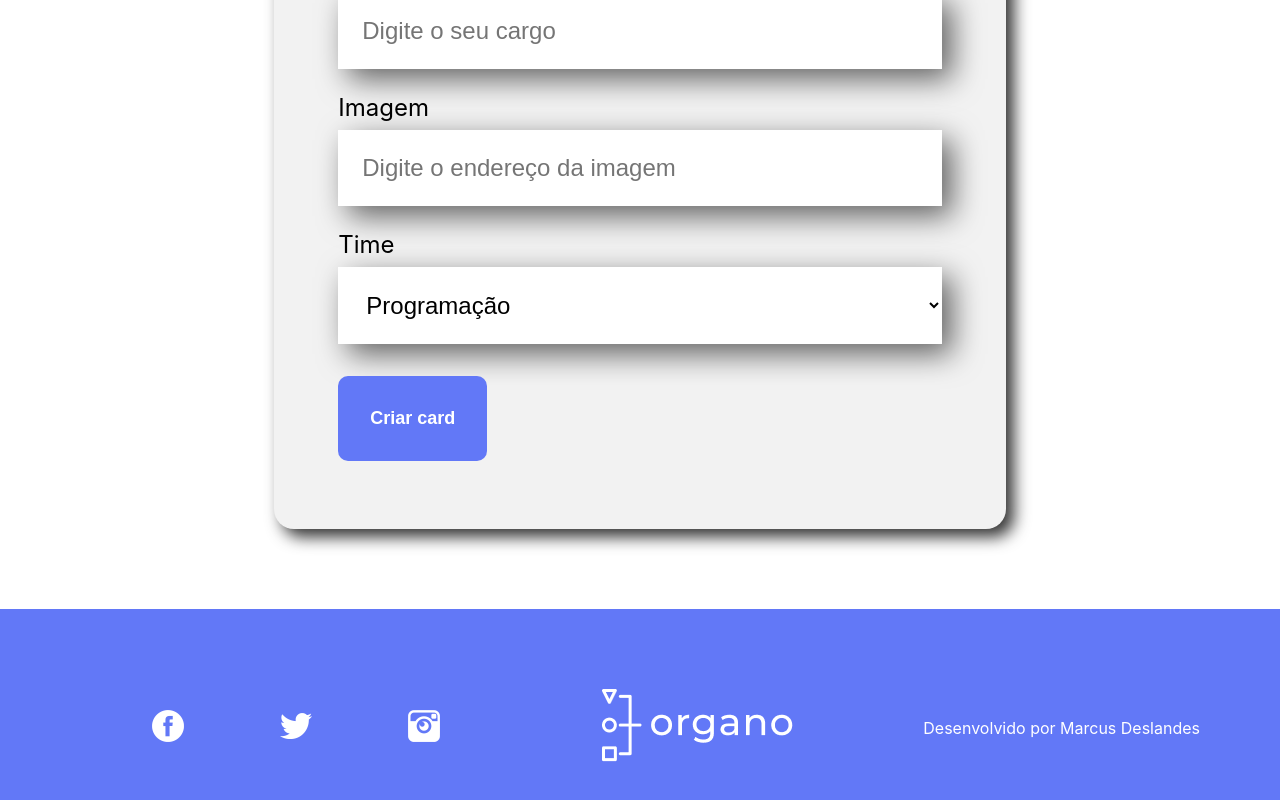
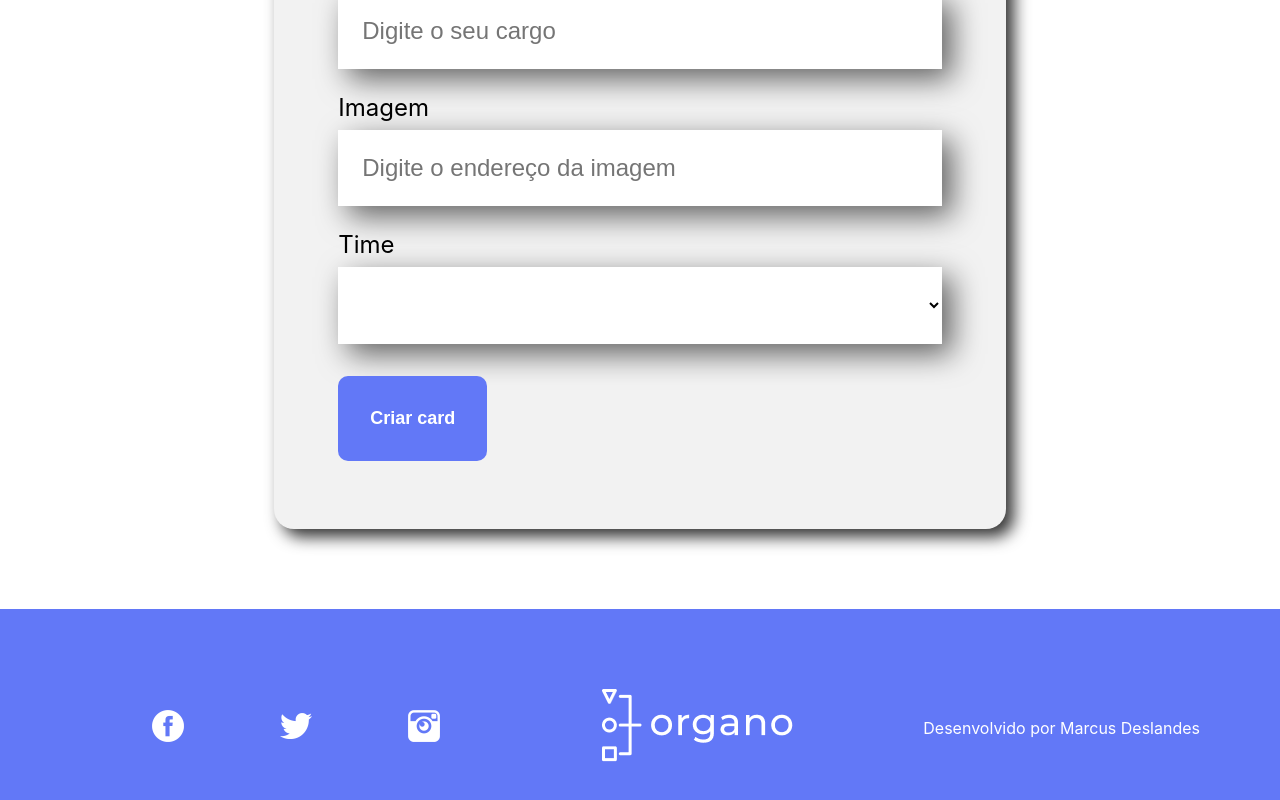
Before and after one commit to marcusdeslandes/organo, a React (Create React App) app: page / in a window 1280 px wide. Shown: the part 868-1668 px from the top of the page. Built offline with nearby package versions, Linux system fonts and the light colour scheme.

Commit message:
git commit -m ":bug: fix: correção de bugs"

```diff
--- a/src/App.js
+++ b/src/App.js
@@ -47,7 +47,6 @@
   const [colaboradores, setColaboradores] = useState([])
 
   const aoNovoColaboradorAdicionado = (colaborador) => {
-    console.log(colaborador);
     setColaboradores([...colaboradores, colaborador])
 
   }
--- a/src/componentes/Colaborador/index.js
+++ b/src/componentes/Colaborador/index.js
@@ -1,9 +1,9 @@
 import './Colaborador.css'
 
-const Colaborador = ({nome, cargo, imagem}) => {
+const Colaborador = ({nome, cargo, imagem, corDeFundo}) => {
     return(
         <div className='colaborador'>
-            <div className='cabecalho'>
+            <div className='cabecalho' style={{backgroundColor: corDeFundo}}>
                 <img src={imagem} alt={nome}/>
             </div>
             <div className='rodape'>
--- a/src/componentes/ListaSuspensa/index.js
+++ b/src/componentes/ListaSuspensa/index.js
@@ -4,7 +4,8 @@
     return (
         <div className='lista-suspensa'>
             <label>{props.label}</label>
-            <select onChange={evento => props.aoAlterado(evento.target.value)} required={props.obrigatorio} value={props.value}>
+            <select onChange={evento => props.aoAlterado(evento.target.value)} required={props.obrigatorio} value={props.valor}>
+                <option value=''></option>
                 {props.itens.map(item => <option key={item}>{item}</option>)}
             </select>
         </div>
--- a/src/componentes/Time/index.js
+++ b/src/componentes/Time/index.js
@@ -6,7 +6,7 @@
         (props.colaboradores.length > 0) && <section className='time' style={{ backgroundColor: props.corSecundaria }}>
             <h3 style={{ borderColor: props.corPrimaria }}>{props.nome}</h3>
             <div className='colaboradores'>
-                {props.colaboradores.map(colaborador => <Colaborador nome={colaborador.nome} cargo={colaborador.cargo} imagem={colaborador.imagem}/>)}
+                {props.colaboradores.map(colaborador => <Colaborador corDeFundo={props.corPrimaria} key={colaborador.nome} nome={colaborador.nome} cargo={colaborador.cargo} imagem={colaborador.imagem}/>)}
             </div>
         </section>
     )
```
